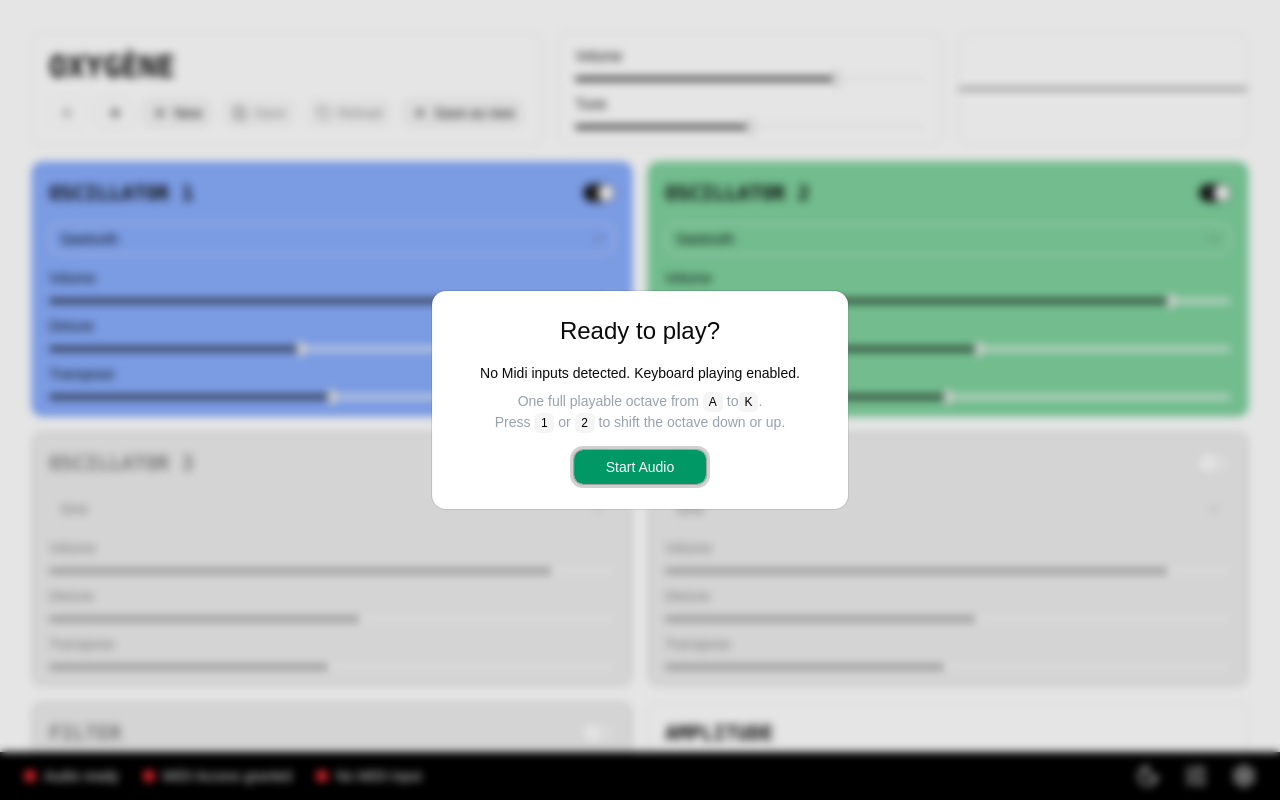
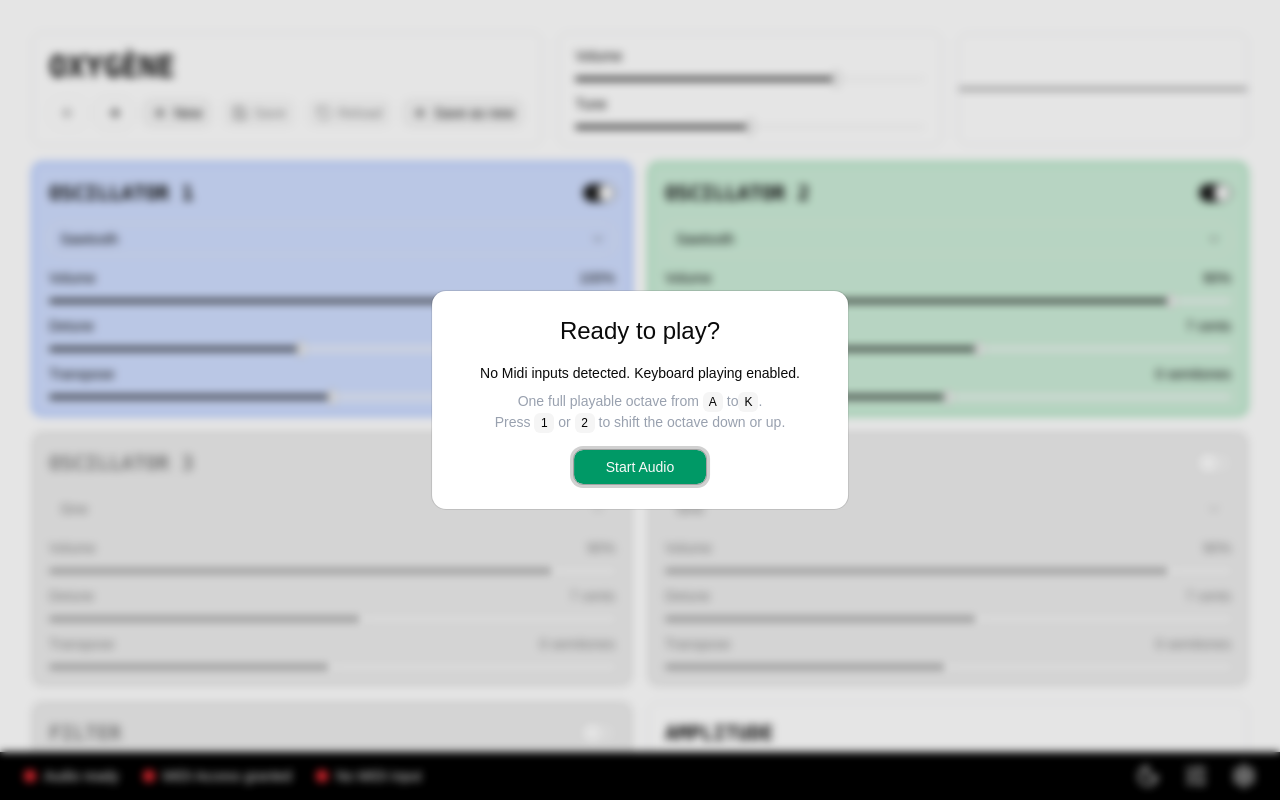
Before and after one commit to oyrad/synth, a React (Vite) app: page / in a window 1280 px wide. Shown: the top 800 px of the page. Built offline with nearby package versions, Linux system fonts and the light colour scheme.

Commit message:
fix: oscillator values and colors

```diff
--- a/src/components/synth/oscillators.tsx
+++ b/src/components/synth/oscillators.tsx
@@ -29,36 +29,35 @@ export function Oscillators() {
 
   return (
     <div className="grid grid-cols-1 md:grid-cols-2 2xl:grid-cols-4 gap-4">
-      {oscillators.map((oscillator, index) => (
+      {oscillators.map(({ id, isActive, waveform, volume, detune, transpose }, index) => (
         <Card
+          key={id}
+          isActive={isActive}
           className={cn(
             index === 0 &&
-              'bg-blue-600/50 border-blue-600/80 dark:bg-blue-600/30 dark:border-blue-600/60',
+              'bg-blue-600/20 border-blue-600/80 dark:bg-blue-600/30 dark:border-blue-600/60',
             index === 1 &&
-              'bg-green-600/50 border-green-600/80 dark:bg-green-600/30 dark:border-green-600/60',
+              'bg-green-600/20 border-green-600/80 dark:bg-green-600/30 dark:border-green-600/60',
             index === 2 &&
-              'bg-rose-600/50 border-rose-600/80 dark:bg-rose-600/30 dark:border-rose-600/60',
+              'bg-rose-600/20 border-rose-600/80 dark:bg-rose-600/30 dark:border-rose-600/60',
             index === 3 &&
-              'bg-yellow-600/50 border-yellow-600/80 dark:bg-yellow-600/30 dark:border-yellow-600/60',
-            !oscillator.isActive &&
-              'opacity-50 pointer-events-none border-neutral-600/50 dark:border-neutral-600/60 bg-neutral-700/20 dark:bg-neutral-700/30',
+              'bg-yellow-600/20 border-yellow-600/80 dark:bg-yellow-600/30 dark:border-yellow-600/60',
           )}
-          key={oscillator.id}
         >
           <div className="flex justify-between items-center">
             <Title>oscillator {index + 1}</Title>
             <Switch
               className="pointer-events-auto"
-              checked={oscillator.isActive}
-              onCheckedChange={(checked) => updateOscillator(oscillator.id, { isActive: checked })}
+              checked={isActive}
+              onCheckedChange={(checked) => updateOscillator(id, { isActive: checked })}
             />
           </div>
 
           <Select
-            value={oscillator.waveform}
+            value={waveform}
             onValueChange={(value) => {
               if (isOscillatorType(value)) {
-                updateOscillator(oscillator.id, { waveform: value });
+                updateOscillator(id, { waveform: value });
               }
             }}
           >
@@ -77,29 +76,32 @@ export function Oscillators() {
 
           <SliderParam
             labelLeft="Volume"
-            value={oscillator.volume}
+            labelRight={`${volume}%`}
+            value={volume}
             min={0}
             max={100}
             step={1}
-            onChange={(value) => updateOscillator(oscillator.id, { volume: value[0] })}
+            onChange={(value) => updateOscillator(id, { volume: value[0] })}
           />
 
           <SliderParam
             labelLeft="Detune"
-            value={oscillator.detune}
+            labelRight={`${detune} cents`}
+            value={detune}
             min={-64}
             max={64}
             step={1}
-            onChange={(value) => updateOscillator(oscillator.id, { detune: value[0] })}
+            onChange={(value) => updateOscillator(id, { detune: value[0] })}
           />
 
           <SliderParam
             labelLeft="Transpose"
-            value={oscillator.transpose}
+            labelRight={`${transpose} semitones`}
+            value={transpose}
             min={-24}
             max={24}
             step={1}
-            onChange={(value) => updateOscillator(oscillator.id, { transpose: value[0] })}
+            onChange={(value) => updateOscillator(id, { transpose: value[0] })}
           />
         </Card>
       ))}
```
